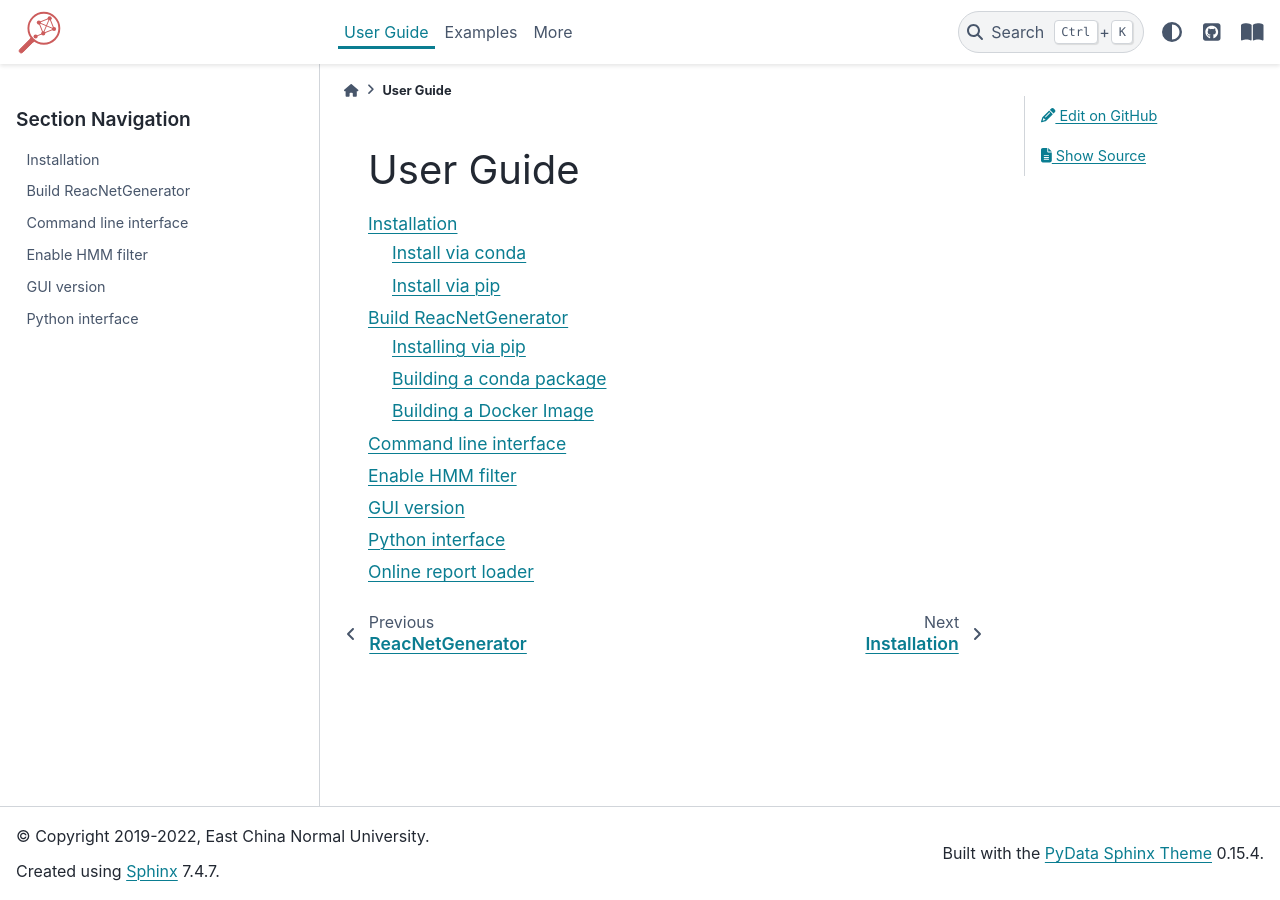
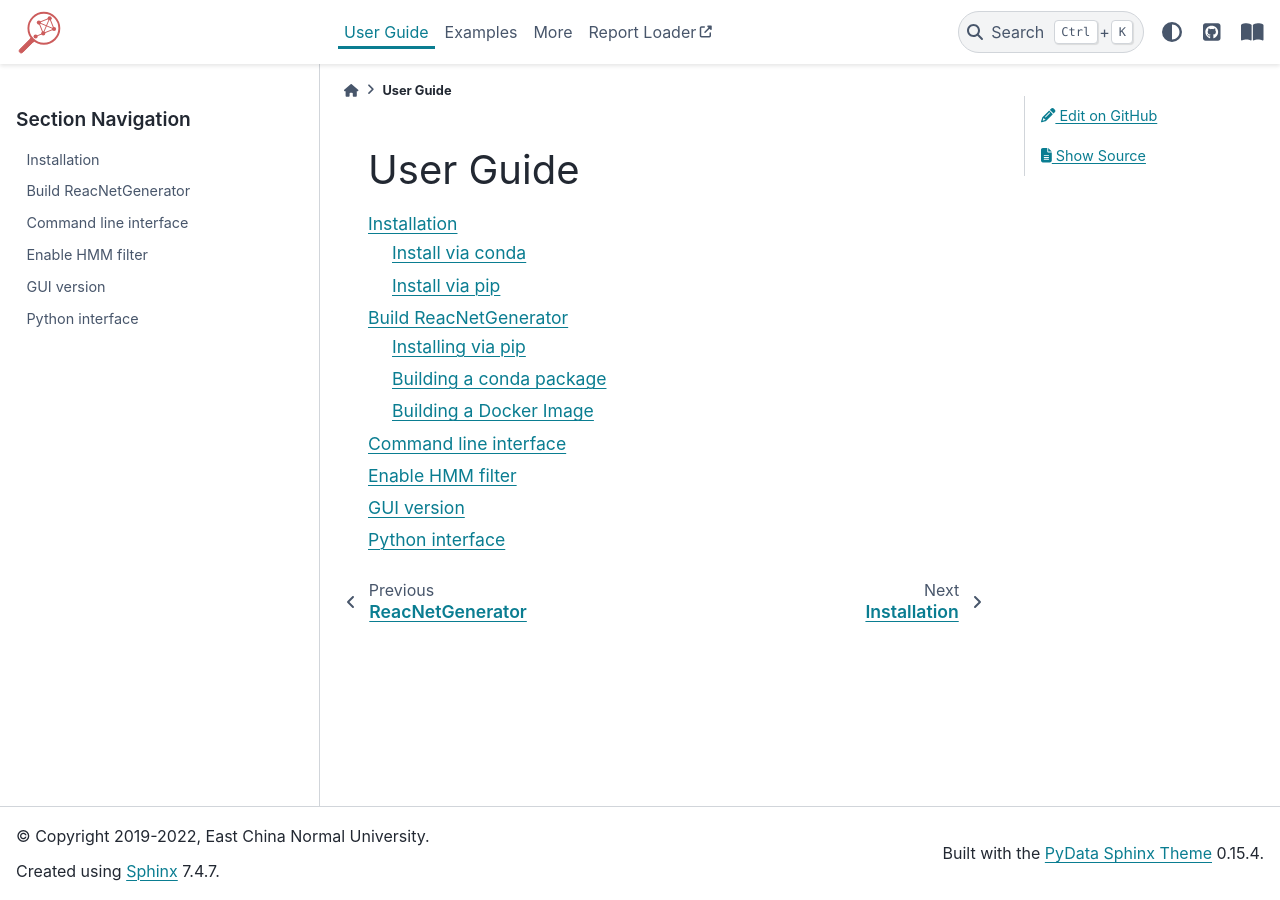
Before and after one commit to deepmodeling/reacnetgenerator, a Sphinx documentation site: the page built from docs/guide/index.rst, in a window 1280 px wide. Built offline with Sphinx 7.4.7 and the PyData theme 0.15.4, drawn with Linux system fonts in a browser that asks for light colours; pages that are not in the unit, such as notebooks, are missing from menus; some of the changed lines change nothing that is shown.

Commit message:
move report loader to external_links

```diff
--- a/docs/conf.py
+++ b/docs/conf.py
@@ -69,6 +69,9 @@
     "icon_links": [
         {"name": "Paper", "url": "https://doi.org/10.1039/C9CP05091D", "icon": "fa-solid fa-book-open", "type": "fontawesome"},
     ],
+    "external_links": [
+        {"name": "Report Loader", "url": "/report.html"}
+    ],
     "github_url": "https://github.com/tongzhugroup/reacnetgenerator",
 }
 
--- a/docs/guide/index.rst
+++ b/docs/guide/index.rst
@@ -11,4 +11,3 @@
    hmm
    gui
    python
-   Online report loader </report.html#https://>
```
